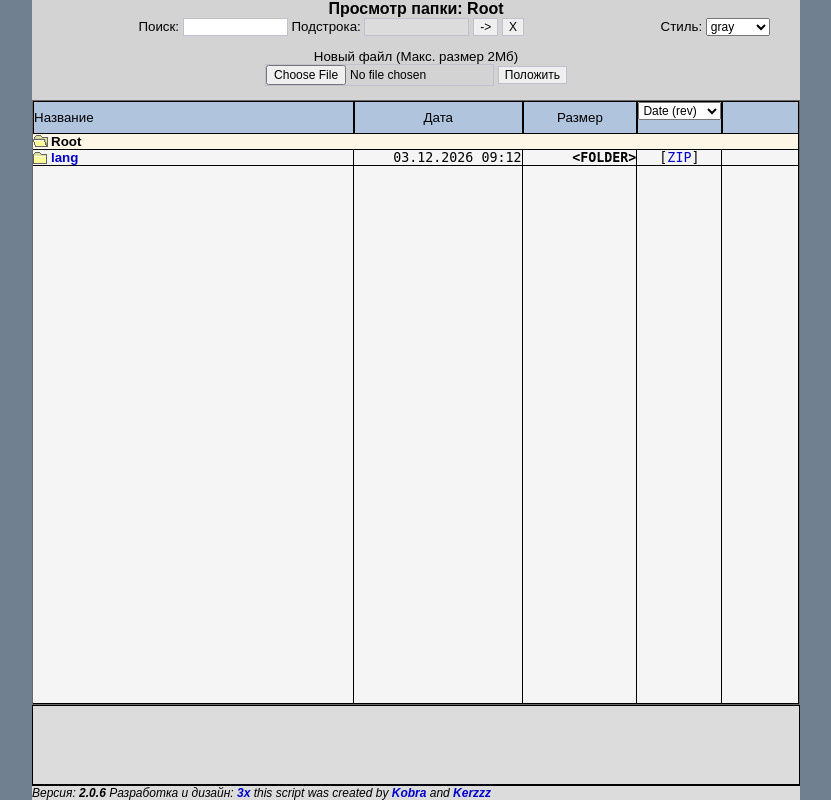
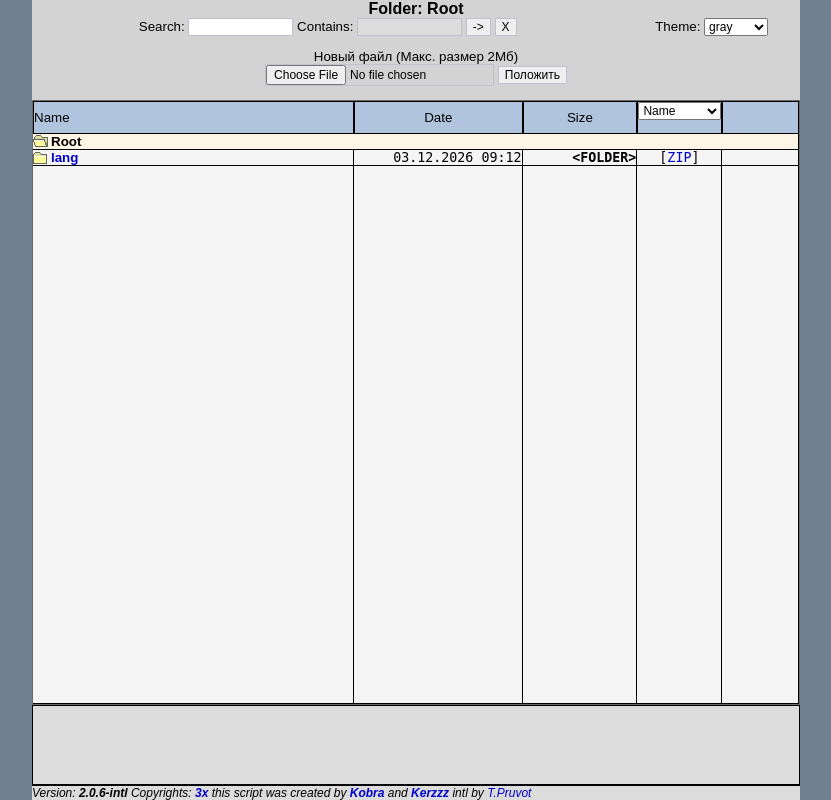
Before and after one commit to Kobra/php-FileManager, a PHP site: page / in a window 1280 px wide. Shown: the whole page, without its empty margins (224-1055 px from the left). Run offline with PHP 8.4, Linux system fonts and the light colour scheme.

Commit message:
english, russian and french translations

```diff
--- a/index.php
+++ b/index.php
@@ -20,9 +20,10 @@ $UseImgIfExists = true; //Использовать картинки, если о
 $ImgPath = "files_img"; //Папка с картинками (должна быть в одной папке со скриптом)
 $TableWidth = "60%"; //Ширина основной таблицы
 $HtmlHeaders = true; //Отрисовывать заголовки html
-$DefaultSortMode = "rdate";
+$DefaultSortMode = "name";
 $AllowWrite = true; //Разрешить запись файлов
 $ConfigFile = "_config.inc.php";//Если существует - использовать его! иначе все что выше! (не отображается в листинге файлов!)
+$Lang = 'english';
 
 /* !!!DON`T EDIT!!! */
 $Find = isset($_POST["Find"]) ? $_POST["Find"] : false;
@@ -40,7 +41,23 @@ $Path=str_replace("//","/",$Path);
 $ImgExtArr = array(".jpg",".jpeg",".gif",".png");
 $Version = "2.0.6";
 
+$Version .= "-intl";
+
 if(file_exists($ConfigFile)) require_once($ConfigFile);
+
+if(file_exists("lang/$Lang.inc.php"))
+	require_once("lang/$Lang.inc.php");
+else {
+define('L_NAME','Name');
+define('L_DATE','Date');
+define('L_SIZE','Size');
+define('L_FOLDER','Folder');
+define('L_SEARCH','Search');
+define('L_CONTAINS','Contains');
+define('L_THEME','Theme');
+define('L_VERSION','Version');
+define('L_COPYRIGHT','Copyrights');
+}
 
 if(!file_exists($ExploreDir."/".cyr_convert($Path,"u",$CharsetOnFS))) $Path = "";
 
@@ -52,7 +69,7 @@ $lsdir = $ExploreDir."/".$Path;
 
 $lsdir = $Find || $ContextFind ? $ExploreDir : $lsdir;
 
-$Title = "Просмотр папки: ".DirDescr($ExploreDir.$Path);
+$Title = L_FOLDER.": ".DirDescr($ExploreDir.$Path);
 
 $Title = $Find || $ContextFind ? "Search results" : $Title;
 
@@ -293,6 +310,8 @@ $StyleArr["blue"] = "
 		color: #F0F8FF;
 		font-family: sans-serif;
 		font-size: 12pt;
+		text-align : left;
+		padding-left: 4px;
 		border-bottom: 1px solid #00008B;
 	}
 	TD.Descr{
@@ -687,7 +706,7 @@ foreach(array_keys($StyleArr) as $style)
 }
 $StyleForm = "
 <form method='POST'>
-	Стиль:
+	".L_THEME.":
 	<select name='style' id='style' onchange='submit()'>
 ".$StyleOptions."\t</select>
 </form>
@@ -697,10 +716,10 @@ $StyleForm = "
 $disabledContext = !$AlwaysContextFind ? " disabled " : "" ;
 $FindForm = "
 <form method='POST'>
-	Поиск:
+	".L_SEARCH.":
 	<input type=\"text\" name=\"Find\" id=\"Find\" size=\"12\" value=\"".$Find."\"";
 $FindForm .= $NeedContextFind && !$AlwaysContextFind ? " onkeyup=\"EnDisContextFind()\">\n" : ">\n";
-$FindForm .= $NeedContextFind ? "	Подстрока: <input type=\"text\" name=\"ContextFind\" id=\"ContextFind\" size=\"12\" value=\"".$ContextFind."\"".$disabledContext.">\n" : "";
+$FindForm .= $NeedContextFind ? "	".L_CONTAINS.": <input type=\"text\" name=\"ContextFind\" id=\"ContextFind\" size=\"12\" value=\"".$ContextFind."\"".$disabledContext.">\n" : "";
 $FindForm .= "	<input type=\"submit\" value=\"->\">
 	<INPUT type=\"button\" value=\"X\" onclick=\"Find.value=''; submit();\">
 </form>\n";
@@ -791,7 +810,7 @@ $DescrArr = DirDescr($lsdir,false);
 foreach($DescrArr as $value) $DescrRow .= $value;
 $DescrRow = $DescrRow == "" ? "&nbsp;" : "\n<PRE>\n".$DescrRow."</PRE>\n";
 
-$FootRow = "Версия: <strong>".$Version."</strong> Разработка и дизайн: <strong><a href=\"http://3x.ru\" target=\"_blank\">3x</a></strong> this script was created by <strong><a href=\"mailto:lopatich@onmail.ru\">Kobra</a></strong> and <strong><a href=\"mailto:kerzzz@onmail.ru\">Kerzzz</a></strong>";
+$FootRow = L_VERSION.": <strong>".$Version."</strong> ".L_COPYRIGHT.": <strong><a href=\"http://3x.ru\" target=\"_blank\">3x</a></strong> this script was created by <strong><a href=\"mailto:lopatich@onmail.ru\">Kobra</a></strong> and <strong><a href=\"mailto:kerzzz@onmail.ru\">Kerzzz</a> </strong> intl by <a href=\"http://github.com/tpruvot/php-FileManager\">T.Pruvot</a>";
 
 function ls($Path)
 {
@@ -1310,9 +1329,9 @@ echo $Tmp;
 	<!--  -->
 	<table width="100%" height="100%" border="0" cellspacing="0" cellpadding="0" class="DirTable">
 		<tr>
-			<td height="1" align="left" class="Head">Название</td>
-			<td height="1" align="center" class="Head" width="22%">Дата</td>
-			<td height="1" align="center" class="Head" width="15%">Размер</td>
+			<td height="1" align="left" class="Head"><?=L_NAME?></td>
+			<td height="1" align="center" class="Head" width="22%"><?=L_DATE?></td>
+			<td height="1" align="center" class="Head" width="15%"><?=L_SIZE?></td>
 			<td height="1" class="Head" width="10%" nobr><?=$SortForm?></td>
 <?if($AllowWrite){?>
 			<td height="1" class="Head" width="10%">&nbsp;</td>
--- /dev/null
+++ b/lang/english.inc.php
@@ -0,0 +1,11 @@
+<?php
+define('L_NAME','Name');
+define('L_DATE','Date');
+define('L_SIZE','Size');
+define('L_FOLDER','Folder');
+define('L_SEARCH','Search');
+define('L_CONTAINS','Contains');
+define('L_THEME','Theme');
+define('L_VERSION','Version');
+define('L_COPYRIGHT','Copyrights');
+?>
```
Also changed, not shown: lang/french.inc.php (added, +11 -0 lines), lang/russian.inc.php (added, +11 -0 lines), 1 other file.
